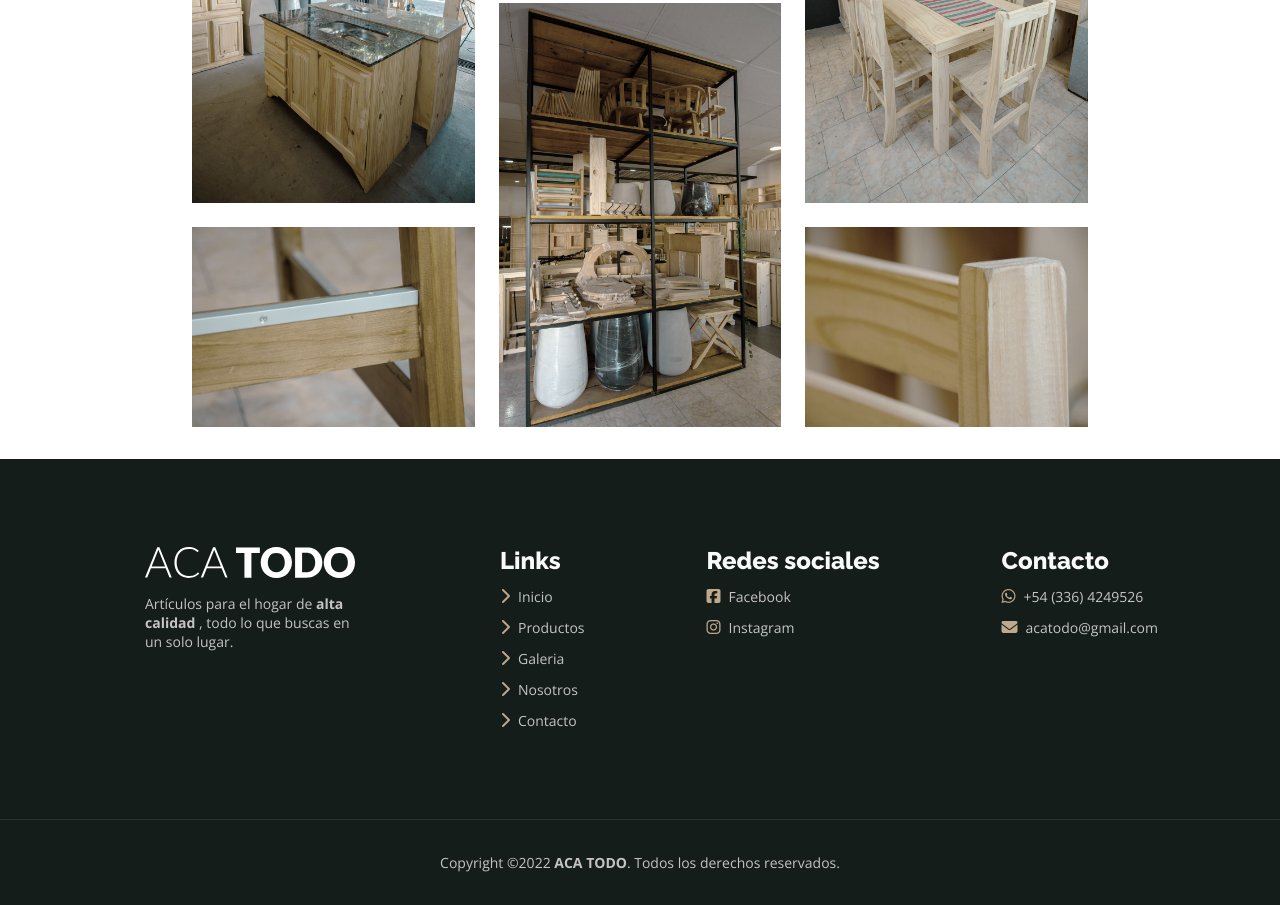
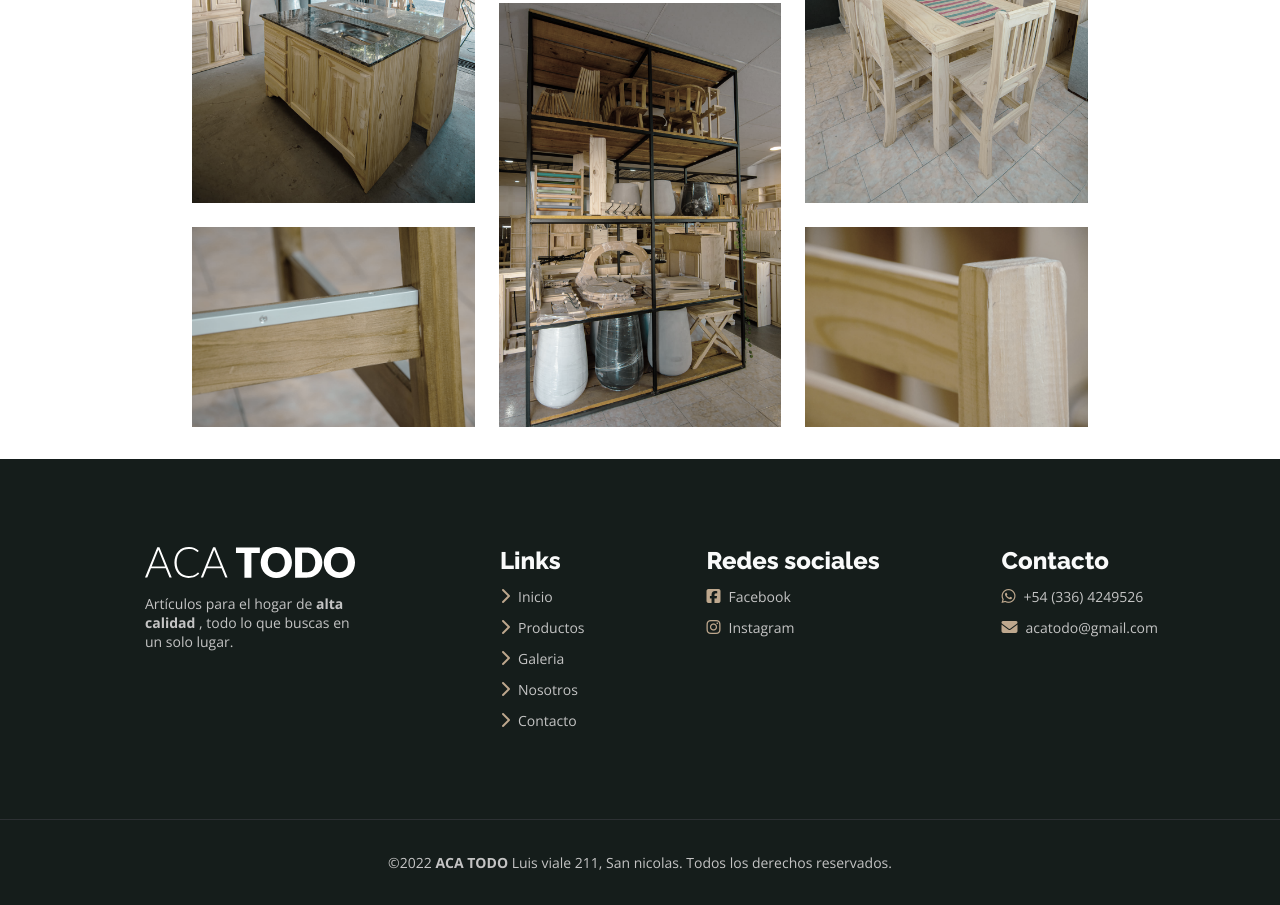
Before and after one commit to malvarez98/acatodo, a website: page pages/galeria.html in a window 1280 px wide. Shown: the part 1829-2734 px from the top of the page. Drawn offline with nearby package versions, Linux system fonts and the light colour scheme; a web font is replaced by a local one.

Commit message:
Copyright con direccion del local

```diff
--- a/pages/galeria.html
+++ b/pages/galeria.html
@@ -61,40 +61,40 @@
         <div class="galeria">
             <a class="imagenGaleria imagen1" href="../img/gallery/ACATODO-91rr.jpg" data-lightbox="example-set"><img
                     class="imagenGaleria imagen1" src="../img/gallery/ACATODO-91rr.jpg" alt="" /></a>
-            <!-- <img src="./img/gallery/ACATODO-91rr.jpg" alt="" class="imagenGaleria imagen1"> -->
+
             <a class="imagenGaleria imagen2" href="../img/gallery/DSC_0424-rd.jpg" data-lightbox="example-set"><img
                     class="imagenGaleria imagen2" src="../img/gallery/DSC_0424-rd.jpg" alt="" /></a>
-            <!-- <img src="./img/gallery/DSC_0424-rd.jpg" alt="" class="imagenGaleria imagen2"> -->
+
             <a class="imagenGaleria imagen3" href="../img/gallery/DSC_0557b-rd.jpg" data-lightbox="example-set"><img
                     class="imagenGaleria imagen3" src="../img/gallery/DSC_0557b-rd.jpg" alt="" /></a>
-            <!-- <img src="./img/gallery/DSC_0557b-rd.jpg" alt="" class="imagenGaleria imagen3"> -->
+
             <a class="imagenGaleria imagen4" href="../img/gallery/ACATODO-113rd.jpg" data-lightbox="example-set"><img
                     class="imagenGaleria imagen3" src="../img/gallery/ACATODO-113rd.jpg" alt="" /></a>
-            <!-- <img src="./img/gallery/ACATODO-113rd.jpg" alt="" class="imagenGaleria imagen4"> -->
+
             <a class="imagenGaleria imagen5" href="../img/gallery/ACATODO-135.jpg" data-lightbox="example-set"><img
                     class="imagenGaleria imagen3" src="../img/gallery/ACATODO-135.jpg" alt="" /></a>
-            <!-- <img src="./img/gallery/ACATODO-135.jpg" alt="" class="imagenGaleria imagen5"> -->
+
             <a class="imagenGaleria imagen6" href="../img/gallery/ACATODO-62.jpg" data-lightbox="example-set"><img
                     class="imagenGaleria imagen3" src="../img/gallery/ACATODO-62.jpg" alt="" /></a>
-            <!-- <img src="./img/gallery/ACATODO-62.jpg" alt="" class="imagenGaleria imagen6"> -->
+
             <a class="imagenGaleria imagen7" href="../img/gallery/DSC_0448.jpg" data-lightbox="example-set"><img
                     class="imagenGaleria imagen7" src="../img/gallery/DSC_0448.jpg" alt="" /></a>
-            <!-- <img src="./img/gallery/DSC_0448.jpg" alt="" class="imagenGaleria imagen7"> -->
+
             <a class="imagenGaleria imagen8" href="../img/gallery/ACATODO-92.jpg" data-lightbox="example-set"><img
                     class="imagenGaleria imagen8" src="../img/gallery/ACATODO-92.jpg" alt="" /></a>
-            <!-- <img src="./img/gallery/ACATODO-92.jpg" alt="" class="imagenGaleria imagen8"> -->
+
             <a class="imagenGaleria imagen9" href="../img/gallery/ACATODO-63.jpg" data-lightbox="example-set"><img
                     class="imagenGaleria imagen9" src="../img/gallery/ACATODO-63.jpg" alt="" /></a>
-            <!-- <img src="./img/gallery/ACATODO-63.jpg" alt="" class="imagenGaleria imagen9"> -->
+
             <a class="imagenGaleria imagen10" href="../img/gallery/ACATODO-25.jpg" data-lightbox="example-set"><img
                     class="imagenGaleria imagen10" src="../img/gallery/ACATODO-25.jpg" alt="" /></a>
-            <!-- <img src="./img/gallery/ACATODO-25.jpg" alt="" class="imagenGaleria imagen10"> -->
+
             <a class="imagenGaleria imagen11" href="../img/gallery/ACATODO-117.jpg" data-lightbox="example-set"><img
                     class="imagenGaleria imagen11" src="../img/gallery/ACATODO-117.jpg" alt="" /></a>
-            <!-- <img src="./img/gallery/ACATODO-117.jpg" alt="" class="imagenGaleria imagen11"> -->
+
             <a class="imagenGaleria imagen12" href="../img/gallery/ACATODO-12.jpg" data-lightbox="example-set"><img
                     class="imagenGaleria imagen12" src="../img/gallery/ACATODO-12.jpg" alt="" /></a>
-            <!-- <img src="./img/gallery/ACATODO-12.jpg" alt="" class="imagenGaleria imagen12"> -->
+
         </div>
     </main>
     <!-- Footer -->
@@ -132,7 +132,7 @@
             </div>
         </div>
         <div class="seccionCopyright">
-            <p>Copyright ©2022 <span>ACA TODO</span>. Todos los derechos reservados.</p>
+            <p>©2022 <span>ACA TODO</span> Luis viale 211, San nicolas. Todos los derechos reservados.</p>
         </div>
     </footer>
     <!-- bootstrap js -->
```
Also changed, not shown: index.html (+1 -1 lines), pages/acerca-de.html (+1 -1 lines), pages/contacto.html (+1 -1 lines), pages/productos.html (+1 -1 lines).
